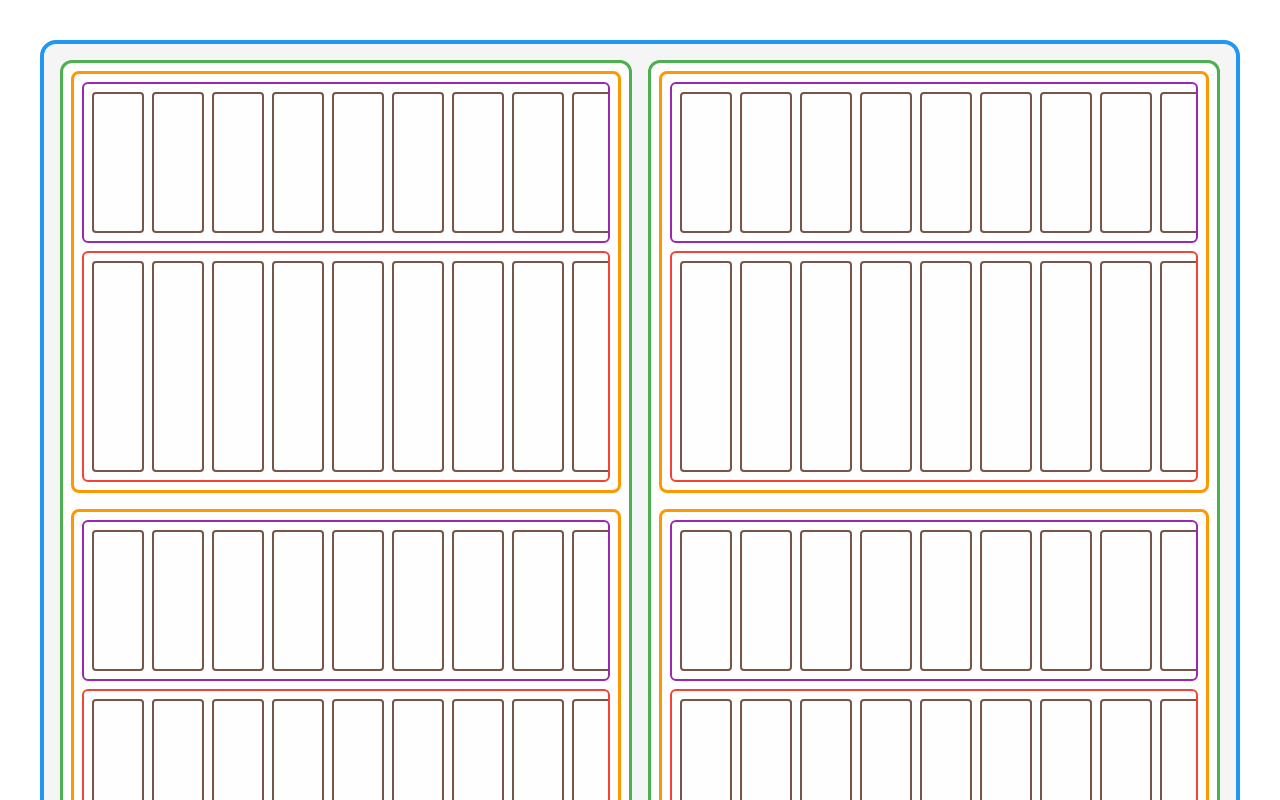
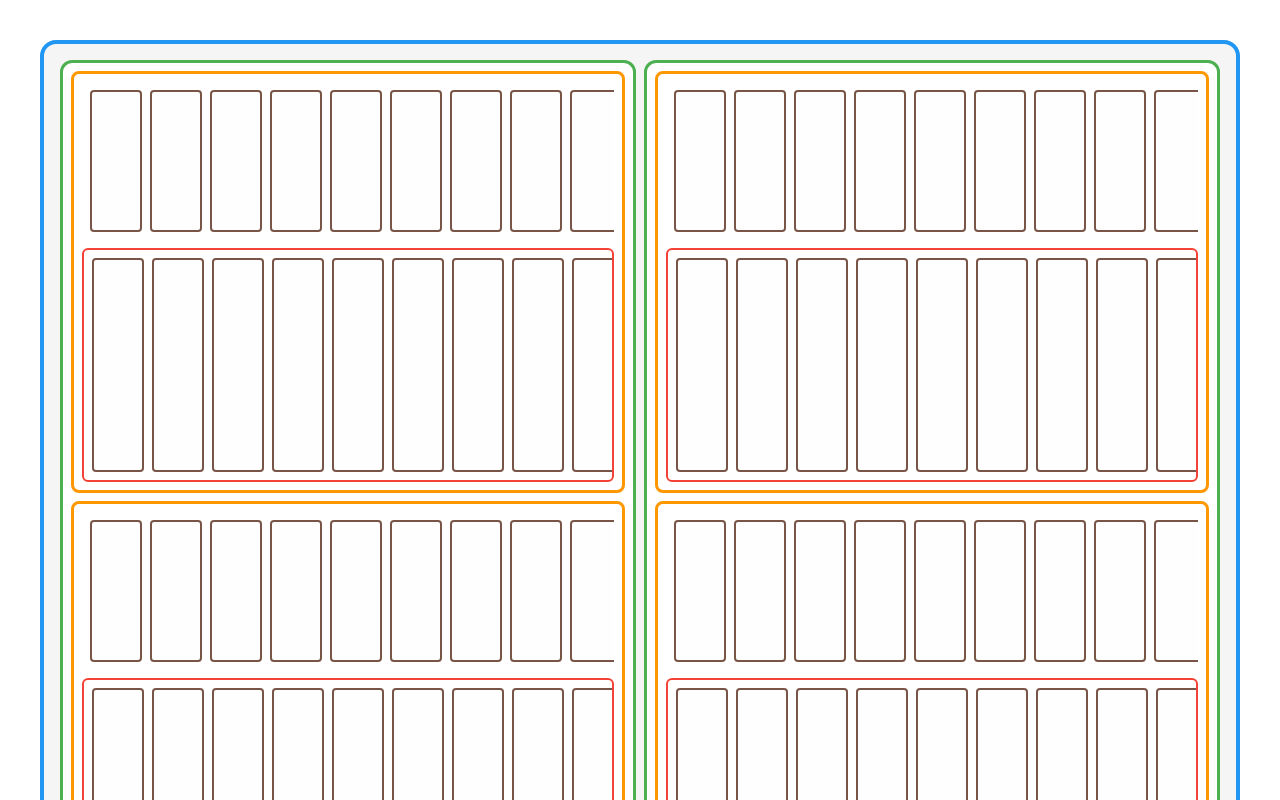
Before and after one commit to MatheusDev19/gondola, a React (Vite) app in the folder gondola/: page / in a window 1280 px wide. Shown: the top 800 px of the page. Built offline with nearby package versions, Linux system fonts and the light colour scheme.

Commit message:
refactor: ajustar espaçamento entre elementos nos componentes Gondola, LowerStack e Module

```diff
--- a/gondola/src/components/BaseStack/UpperStack.tsx
+++ b/gondola/src/components/BaseStack/UpperStack.tsx
@@ -5,7 +5,7 @@ export const UpperStack = (props: BoxProps) => {
   return (
     <BaseStack
       {...props}
-      border="2px solid #9c27b0"
+      // border="2px solid #9c27b0"
       borderRadius="6px"
       height="40%"
     />
--- a/gondola/src/components/Gondola.tsx
+++ b/gondola/src/components/Gondola.tsx
@@ -7,7 +7,7 @@ export const Gondola = ({ children, ...rest }: BoxProps) => {
       borderRadius="16px"
       p={2}
       display="flex"
-      gap={2}
+      gap={1}
       minHeight="80vh"
       bgcolor="#f5f5f5"
       sx={{
--- a/gondola/src/components/Module.tsx
+++ b/gondola/src/components/Module.tsx
@@ -8,7 +8,7 @@ export const Module = ({ children, ...rest }: StackProps) => {
       borderRadius="12px"
       p={1}
       direction="column"
-      gap={2}
+      gap={1}
       minWidth={300}
       flex={1}
       bgcolor="#ffffff"
```
Also changed, not shown: gondola/src/components/BaseStack/LowerStack.tsx (line endings or trailing spaces).
